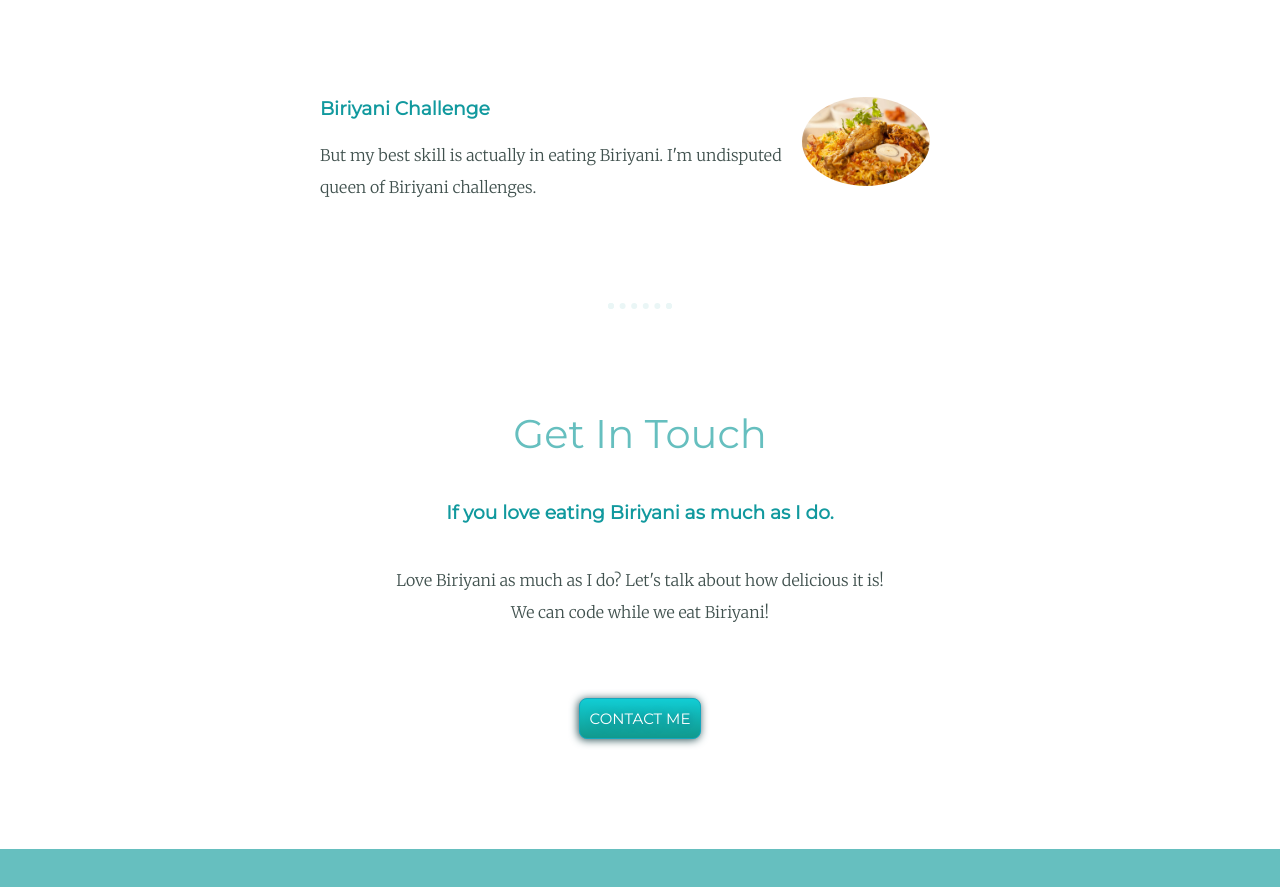
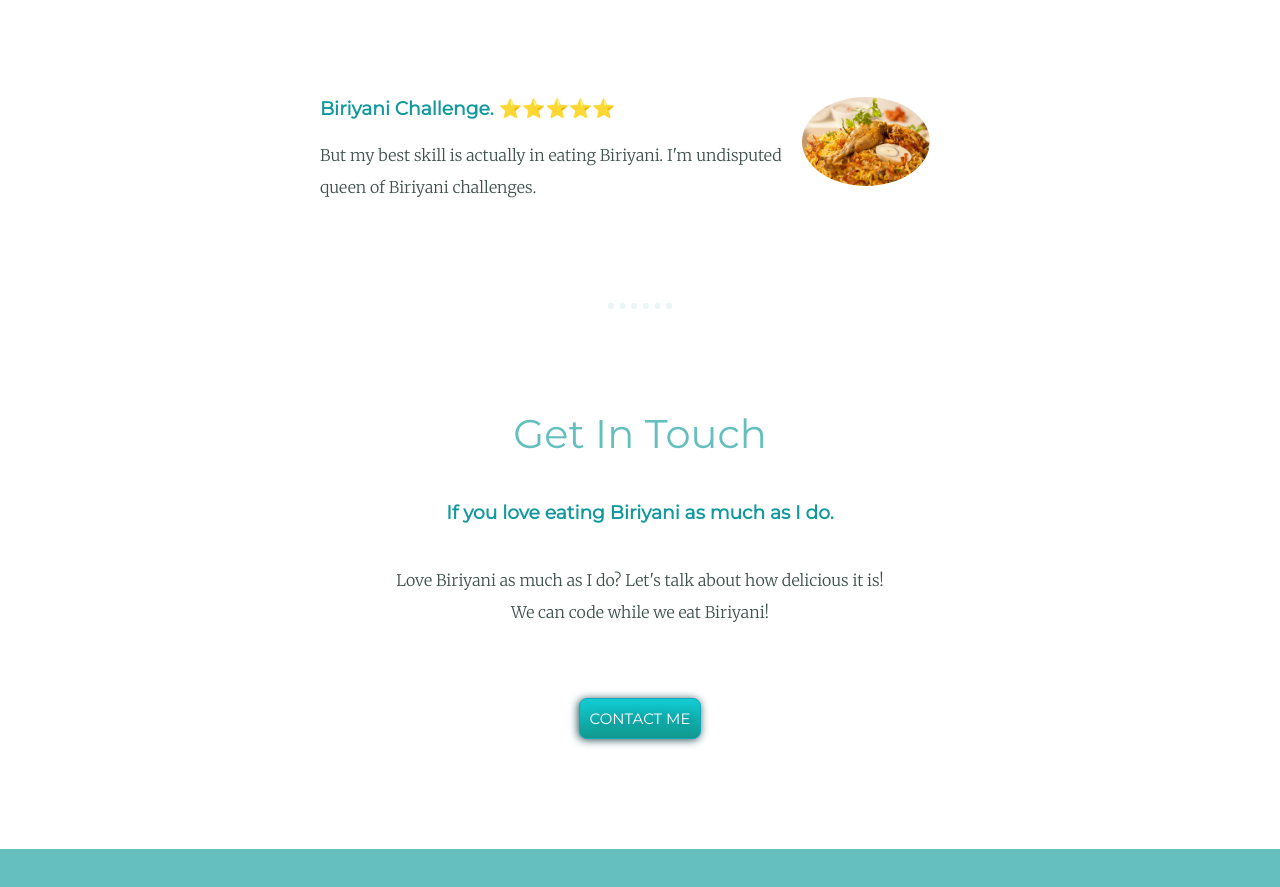
Before and after one commit to madhurima99/My-personal-website, a plain HTML site: page index.html in a window 1280 px wide. Shown: the part 2059-2946 px from the top of the page. Drawn offline with Linux system fonts and the light colour scheme.

Commit message:
Update index.html

```diff
--- a/index.html
+++ b/index.html
@@ -49,7 +49,7 @@
 
       <div class="skill-row">
         <img class="biriyani" src="images/biriyani.jpg" alt="">
-        <h3>Biriyani Challenge</h3>
+        <h3>Biriyani Challenge. ⭐⭐⭐⭐⭐</h3>
         <p>But my best skill is actually in eating Biriyani. I'm undisputed queen of Biriyani challenges. </p>
       </div>
     </div>
```
